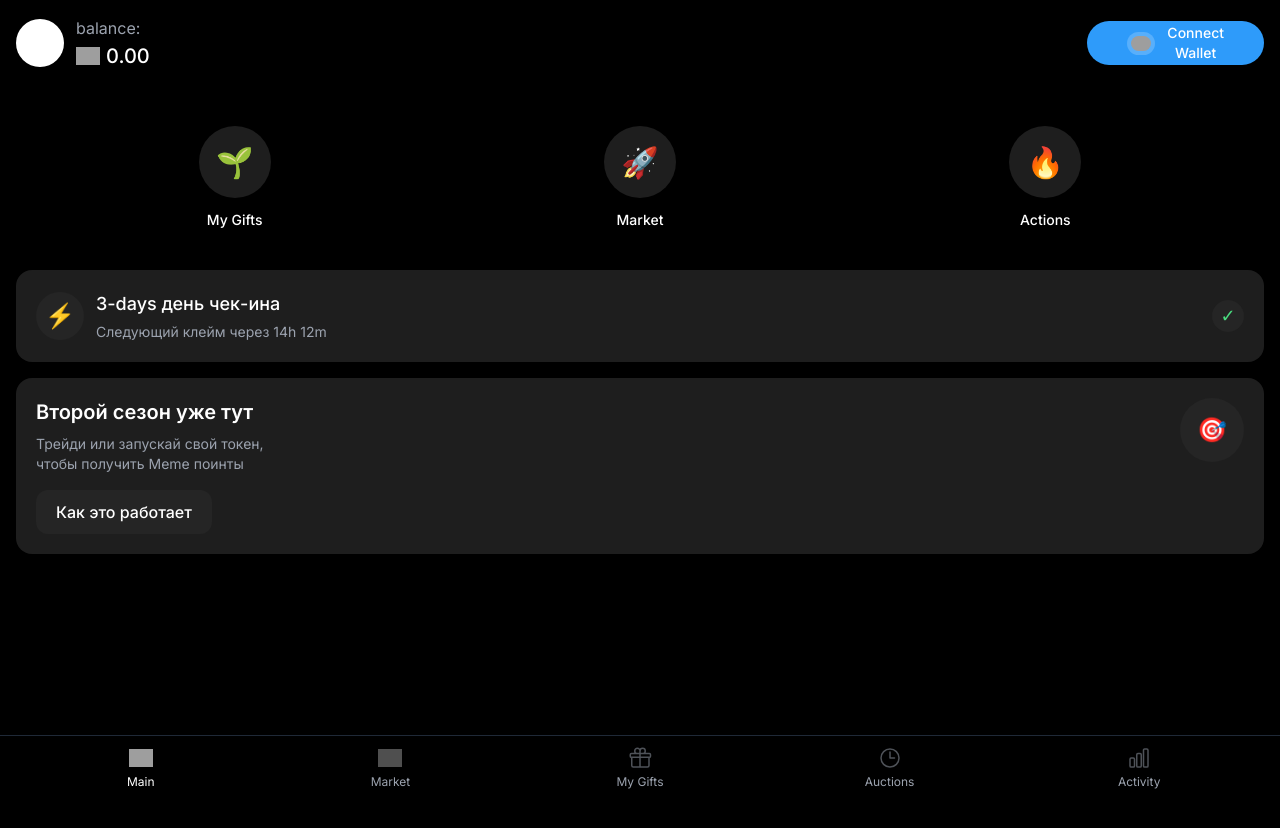
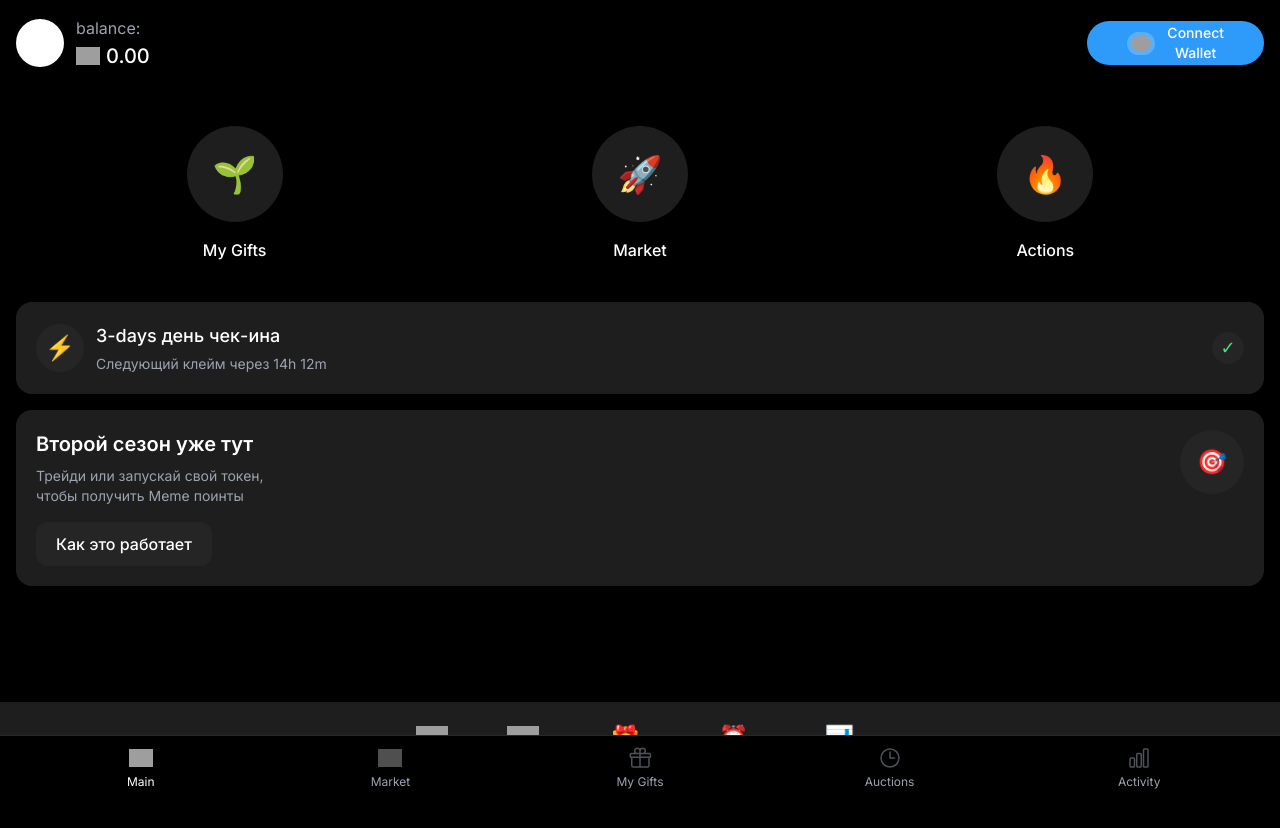
Before and after one commit to useriiefokrjkgjrkgkgkjkg/folder-number-1, a Next.js app: page / in a window 1280 px wide. Shown: the top 828 px of the page. Built offline with nearby package versions, Linux system fonts and the light colour scheme; grey boxes are pictures that could not be loaded.

Commit message:
Update: Add bottom navigation with new icons

```diff
--- a/src/app/page.tsx
+++ b/src/app/page.tsx
@@ -2,10 +2,11 @@
 
 import Header from '@/components/Header';
 import ActionButton from '@/components/ActionButton';
+import Image from 'next/image';
 
 export default function Home() {
   return (
-    <main className="min-h-screen bg-black pb-20">
+    <main className="min-h-screen bg-black pb-28 relative">
       <Header />
 
       <div className="flex justify-around px-8 mt-10">
@@ -47,6 +48,50 @@ export default function Home() {
           </div>
         </div>
       </div>
+
+      {/* Bottom Navigation */}
+      <div className="fixed bottom-0 left-0 right-0 bg-[#1E1E1E] py-5 px-6">
+        <div className="flex justify-between items-center max-w-md mx-auto">
+          <div className="flex flex-col items-center">
+            <Image
+              src="https://i.imgur.com/G6aMUah.png"
+              alt="Main"
+              width={32}
+              height={32}
+              className="mb-1.5"
+            />
+            <span className="text-white text-sm">Main</span>
+          </div>
+          <div className="flex flex-col items-center">
+            <Image
+              src="https://i.imgur.com/QmVe8A9.png"
+              alt="Market"
+              width={32}
+              height={32}
+              className="mb-1.5"
+            />
+            <span className="text-gray-400 text-sm">Market</span>
+          </div>
+          <div className="flex flex-col items-center">
+            <div className="w-8 h-8 mb-1.5 flex items-center justify-center">
+              <span className="text-2xl text-gray-400">🎁</span>
+            </div>
+            <span className="text-gray-400 text-sm">My Gifts</span>
+          </div>
+          <div className="flex flex-col items-center">
+            <div className="w-8 h-8 mb-1.5 flex items-center justify-center">
+              <span className="text-2xl text-gray-400">⏰</span>
+            </div>
+            <span className="text-gray-400 text-sm">Auctions</span>
+          </div>
+          <div className="flex flex-col items-center">
+            <div className="w-8 h-8 mb-1.5 flex items-center justify-center">
+              <span className="text-2xl text-gray-400">📊</span>
+            </div>
+            <span className="text-gray-400 text-sm">Activity</span>
+          </div>
+        </div>
+      </div>
     </main>
   );
 }
--- a/src/components/ActionButton.tsx
+++ b/src/components/ActionButton.tsx
@@ -7,11 +7,11 @@ interface ActionButtonProps {
 
 export default function ActionButton({ icon, label }: ActionButtonProps) {
   return (
-    <div className="flex flex-col items-center gap-3">
-      <button className="w-[72px] h-[72px] bg-[#1E1E1E] hover:bg-[#252525] rounded-full flex items-center justify-center transition-colors">
-        <span className="text-3xl">{icon}</span>
+    <div className="flex flex-col items-center gap-4">
+      <button className="w-[96px] h-[96px] bg-[#1E1E1E] hover:bg-[#252525] rounded-full flex items-center justify-center transition-colors">
+        <span className="text-4xl">{icon}</span>
       </button>
-      <span className="text-white text-sm font-medium">{label}</span>
+      <span className="text-white text-base font-medium">{label}</span>
     </div>
   );
 }
--- /dev/null
+++ b/src/components/BottomNavigation.tsx
@@ -0,0 +1,50 @@
+'use client';
+
+import Image from 'next/image';
+
+export default function BottomNavigation() {
+  return (
+    <div className="fixed bottom-0 left-0 right-0 bg-[#1E1E1E] py-5 px-6">
+      <div className="flex justify-between items-center max-w-md mx-auto">
+        <div className="flex flex-col items-center">
+          <Image
+            src="https://i.imgur.com/G6aMUah.png"
+            alt="Main"
+            width={28}
+            height={28}
+            className="mb-1.5"
+          />
+          <span className="text-white text-sm">Main</span>
+        </div>
+        <div className="flex flex-col items-center">
+          <Image
+            src="https://i.imgur.com/QmVe8A9.png"
+            alt="Market"
+            width={28}
+            height={28}
+            className="mb-1.5"
+          />
+          <span className="text-gray-400 text-sm">Market</span>
+        </div>
+        <div className="flex flex-col items-center">
+          <div className="w-7 h-7 mb-1.5 flex items-center justify-center">
+            <span className="text-2xl text-gray-400">🎁</span>
+          </div>
+          <span className="text-gray-400 text-sm">My Gifts</span>
+        </div>
+        <div className="flex flex-col items-center">
+          <div className="w-7 h-7 mb-1.5 flex items-center justify-center">
+            <span className="text-2xl text-gray-400">⏰</span>
+          </div>
+          <span className="text-gray-400 text-sm">Auctions</span>
+        </div>
+        <div className="flex flex-col items-center">
+          <div className="w-7 h-7 mb-1.5 flex items-center justify-center">
+            <span className="text-2xl text-gray-400">📊</span>
+          </div>
+          <span className="text-gray-400 text-sm">Activity</span>
+        </div>
+      </div>
+    </div>
+  );
+}
```
